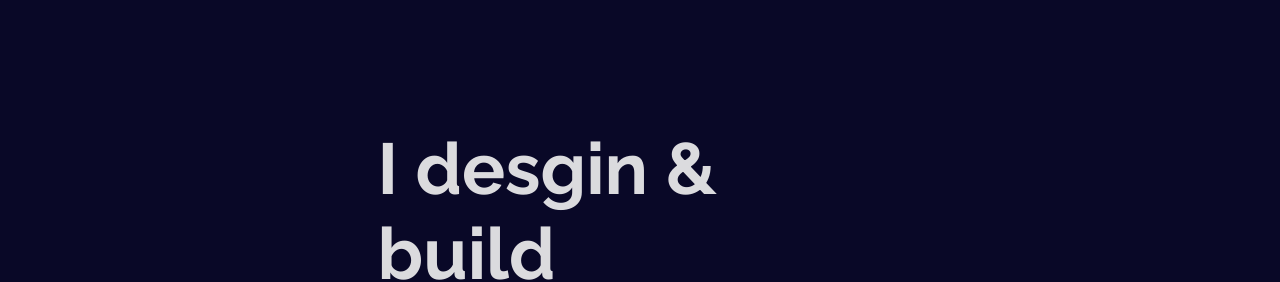
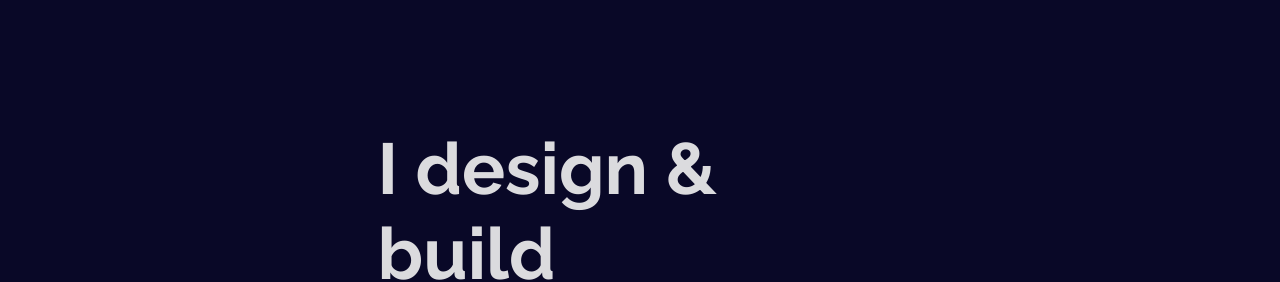
Before and after one commit to Anubhav6205/Portfolio, a Next.js app: page / in a window 1280 px wide. Shown: the part 1100-1382 px from the top of the page. Built offline with nearby package versions, Linux system fonts and the light colour scheme.

Commit message:
Spelling errors

```diff
--- a/src/sections/About.tsx
+++ b/src/sections/About.tsx
@@ -36,7 +36,7 @@ export default function About () {
                 }`}
               >
                 {' '}
-                desgin
+                design
               </span>
               <span
                 onMouseEnter={() => setHoveredWord('&')}
```
